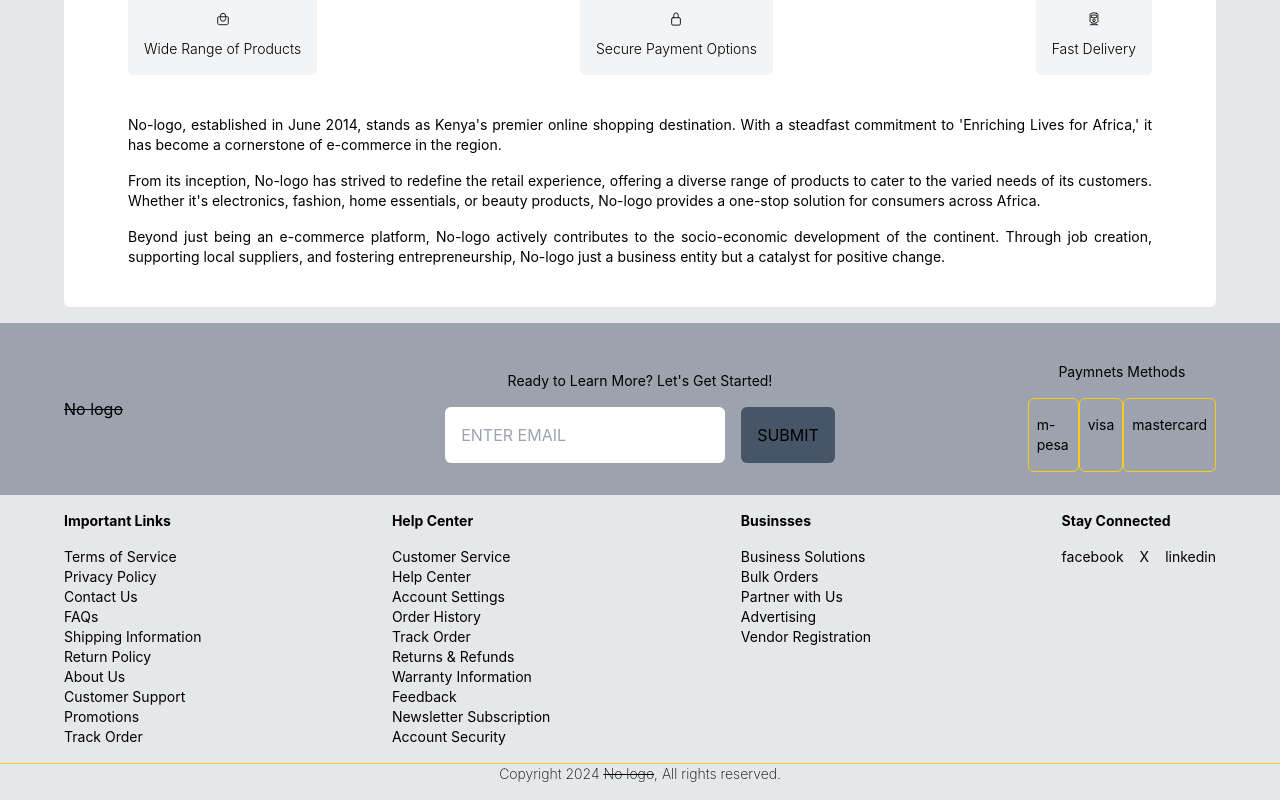
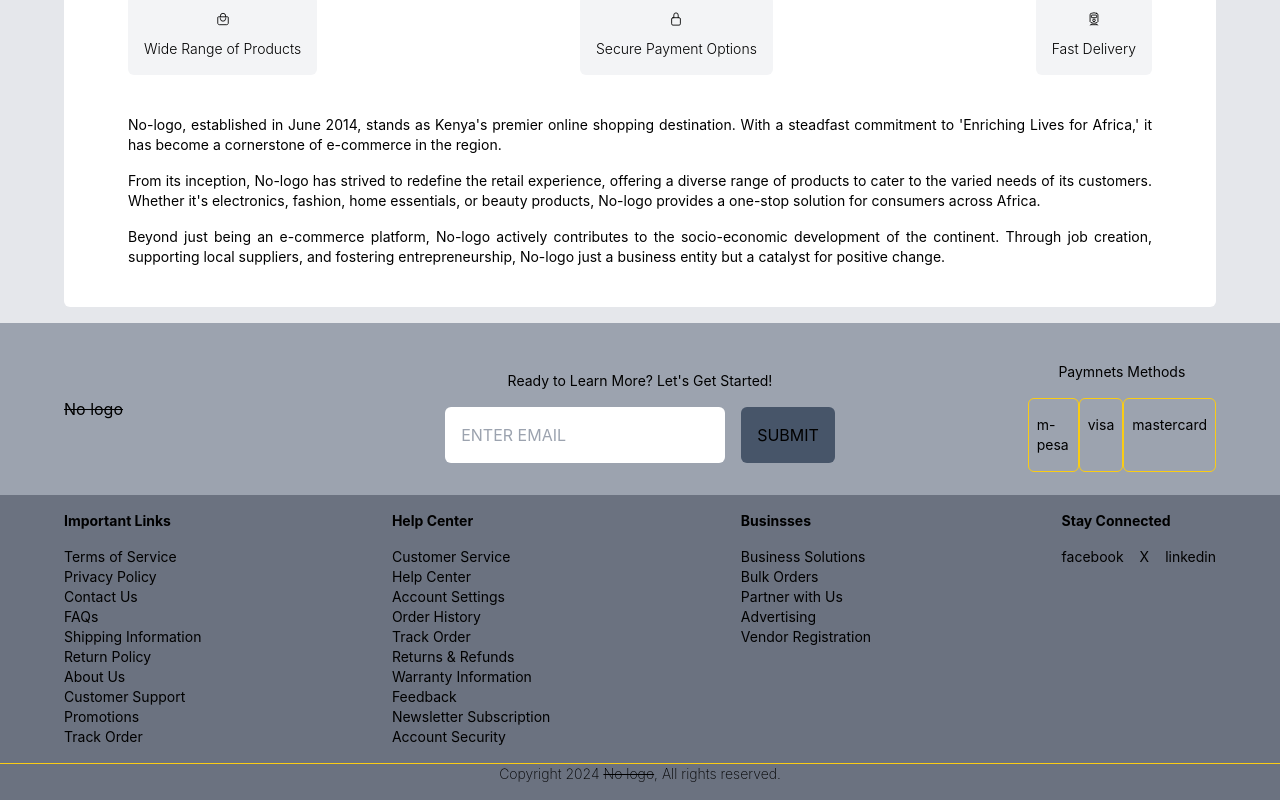
Before and after one commit to philipNgungi037/finishes, a React (Create React App) app: page / in a window 1280 px wide. Shown: the part 1915-2715 px from the top of the page. Built offline with nearby package versions, Linux system fonts and the light colour scheme.

Commit message:
:lipstick: Change footer background.

```diff
--- a/src/components/landing-page/footer/Footer.jsx
+++ b/src/components/landing-page/footer/Footer.jsx
@@ -8,7 +8,7 @@ import Business from './Business'
 //  Footer is just an UI component that renders all footer related components.
 const Footer = () => {
   return (
-    <div className='footer'>
+    <div className='footer bg-gray-500'>
       <FooterHeader />
       <div className='flex justify-between mt-2 lg:mt-4 px-2 lg:px-16 text-[11px] sm:text-sm' >
         <ImportantLinks />
```
